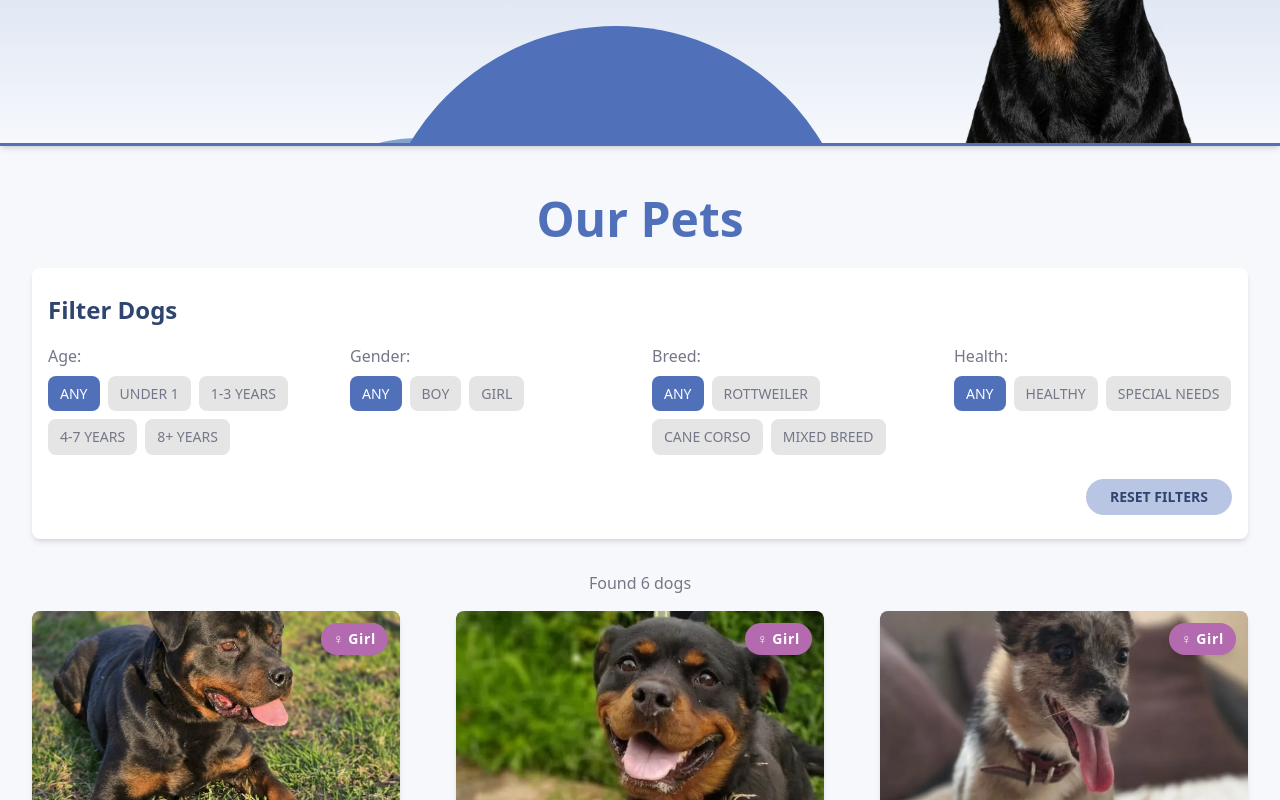
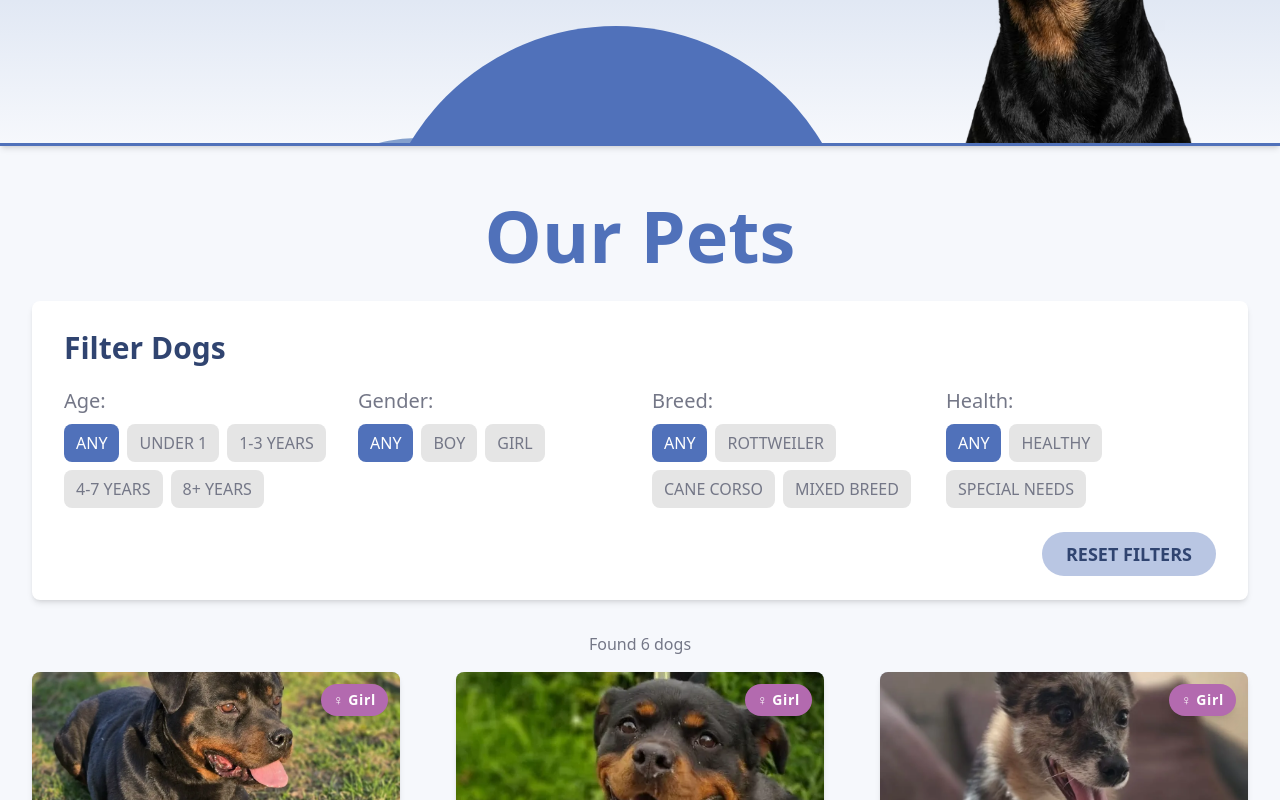
Before and after one commit to bavayra/dog-shelter, a React (Vite) app: page / in a window 1280 px wide. Shown: the part 654-1454 px from the top of the page. Built offline with nearby package versions, Linux system fonts and the light colour scheme.

Commit message:
style: increased font sizes for the h2, h3, labels, btn and options text; corrected margins and paddings for <768

```diff
--- a/src/App.tsx
+++ b/src/App.tsx
@@ -135,7 +135,7 @@ function App() {
             <div className="container mx-auto px-4">
               <h2
                 id="pets-heading"
-                className="typography-h2 xs:text-5xl m-0 pt-10 text-center"
+                className="typography-h2 xs:text-5xl m-0 pt-10 text-center md:text-7xl"
               >
                 Our Pets
               </h2>
--- a/src/features/DogFilters.tsx
+++ b/src/features/DogFilters.tsx
@@ -36,7 +36,7 @@ const DogFilters = ({
         <button
           key={option.value}
           onClick={() => onChange(option.value)}
-          className={`typography-small rounded-lg px-3 py-2 font-medium transition-colors ${
+          className={`typography-small rounded-lg px-3 py-2 font-medium transition-colors md:text-base ${
             isActive
               ? 'bg-primary-500 text-white'
               : 'bg-neutral-200 text-neutral-700 hover:bg-neutral-300'
@@ -52,23 +52,25 @@ const DogFilters = ({
 
   return (
     <section
-      className="mb-8 rounded-lg bg-white px-4 py-6 shadow-md sm:mx-4"
+      className="mb-8 rounded-lg bg-white px-4 py-6 shadow-md sm:mx-4 md:px-8"
       aria-label="Filter dogs by age, gender, breed, and health"
     >
       <div className="mb-4">
-        <h3 className="typography-h3">Filter Dogs</h3>
+        <h3 className="typography-h3 md:text-3xl">Filter Dogs</h3>
       </div>
 
       <div className="grid grid-cols-1 gap-6 md:grid-cols-2 lg:grid-cols-4">
         <div>
-          <label className="typography-body mb-2 block">Age:</label>
+          <label className="typography-body mb-2 block md:text-xl">Age:</label>
           <div className="flex flex-wrap gap-2">
             {renderFilterButtons(AGE_FILTER_OPTIONS, filters.age, onAgeChange)}
           </div>
         </div>
 
         <div>
-          <label className="typography-body mb-2 block">Gender:</label>
+          <label className="typography-body mb-2 block md:text-xl">
+            Gender:
+          </label>
           <div className="flex flex-wrap gap-2">
             {renderFilterButtons(
               GENDER_FILTER_OPTIONS,
@@ -79,7 +81,9 @@ const DogFilters = ({
         </div>
 
         <div>
-          <label className="typography-body mb-2 block">Breed:</label>
+          <label className="typography-body mb-2 block md:text-xl">
+            Breed:
+          </label>
           <div className="flex flex-wrap gap-2">
             {renderFilterButtons(
               BREED_FILTER_OPTIONS,
@@ -90,7 +94,9 @@ const DogFilters = ({
         </div>
 
         <div>
-          <label className="typography-body mb-2 block">Health:</label>
+          <label className="typography-body mb-2 block md:text-xl">
+            Health:
+          </label>
           <div className="flex flex-wrap gap-2">
             {renderFilterButtons(
               HEALTH_FILTER_OPTIONS,
@@ -107,6 +113,7 @@ const DogFilters = ({
           aria-label="Reset filters"
           variant="filter"
           active={false}
+          className="md:text-lg"
         >
           RESET FILTERS
         </Button>
```
